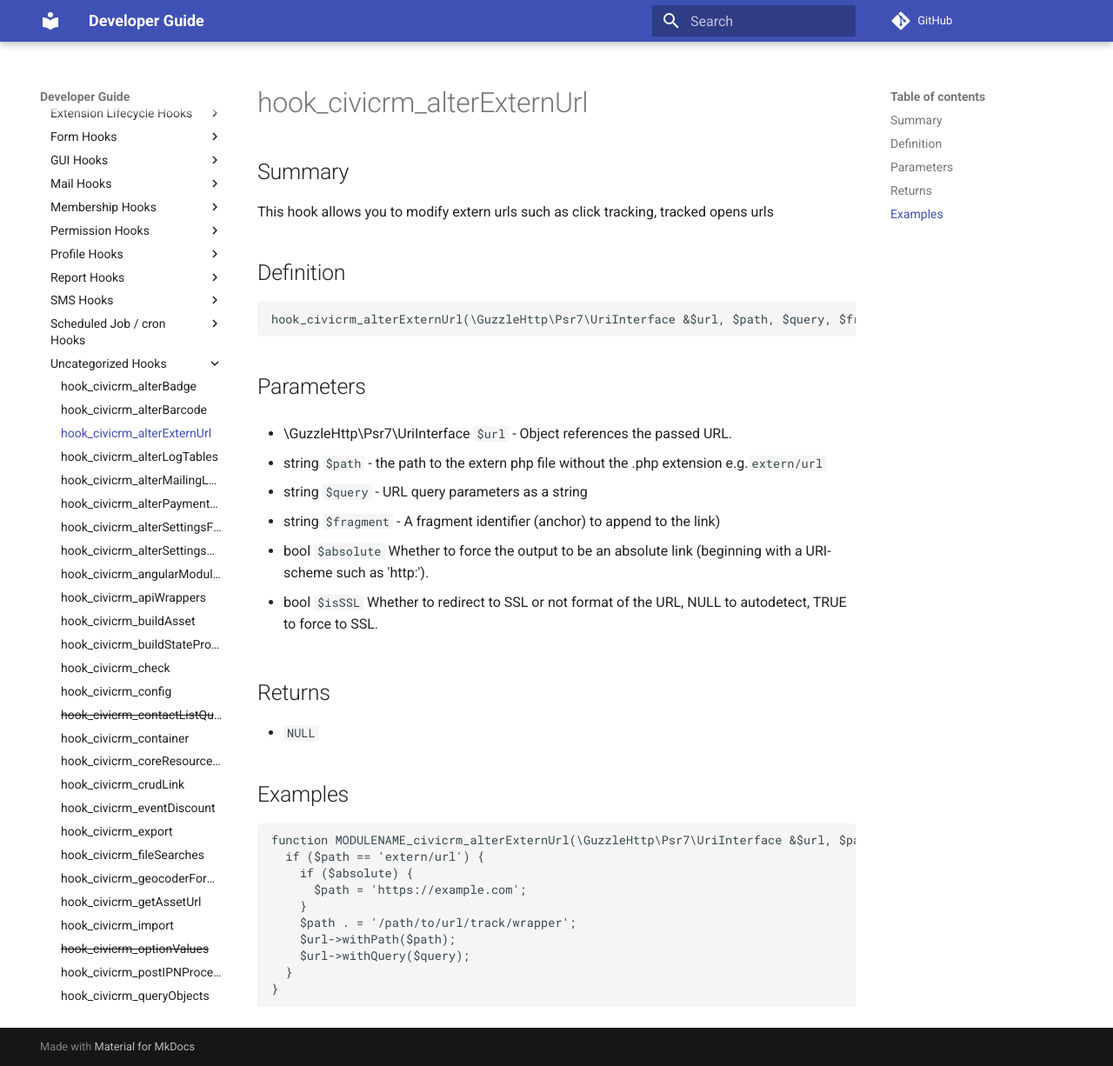
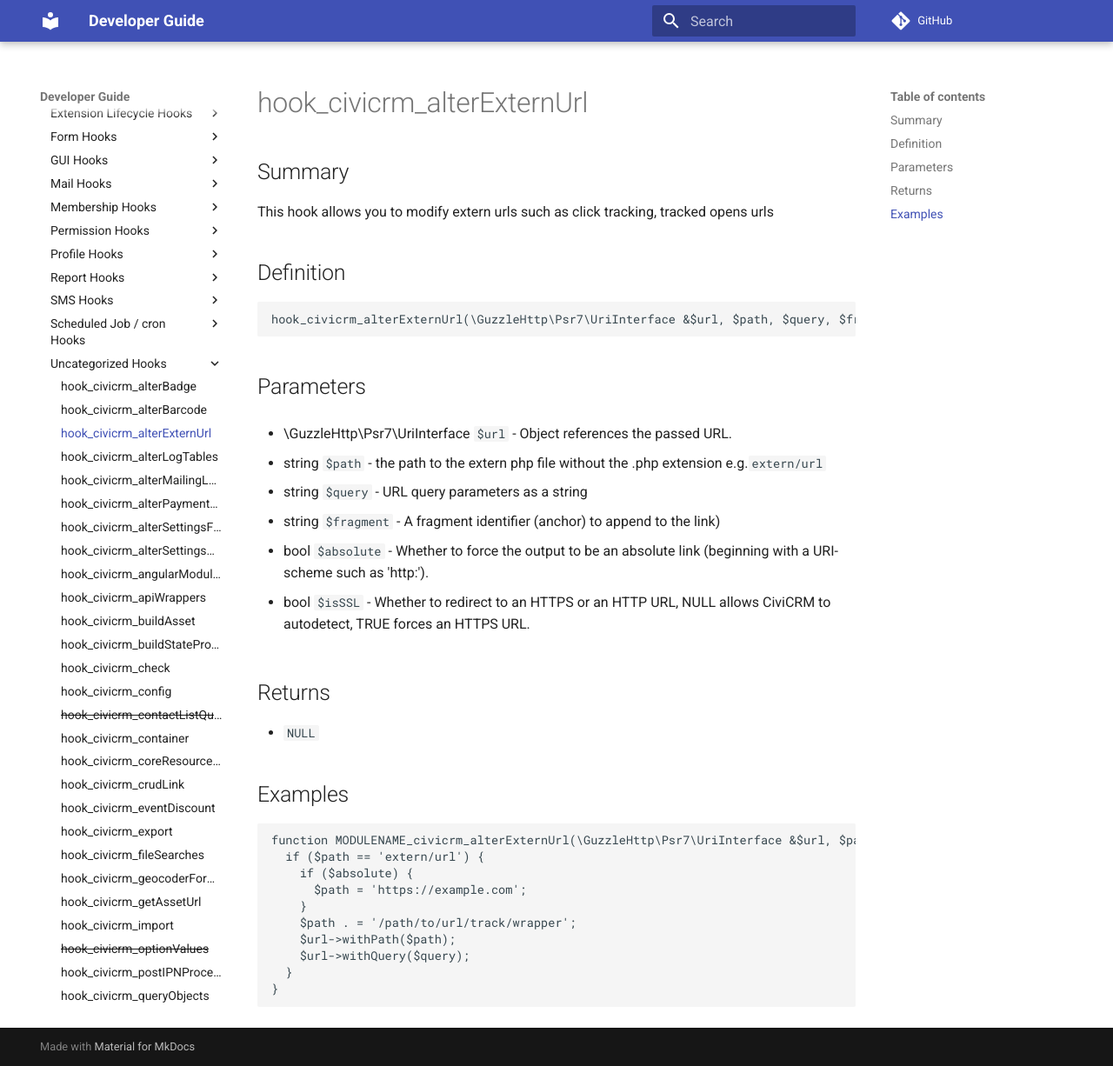
Before and after one commit to civicrm/civicrm-dev-docs, an MkDocs documentation site: the page built from docs/hooks/hook_civicrm_alterExternUrl.md, in a window 1280 px wide and 1226 px high. Shown: the whole window at 87% size. Built offline with MkDocs 1.6.1 and Material for MkDocs 9.7.7, drawn with Linux system fonts in a browser that asks for light colours; comment, search, counter and statistics services are not loaded; old or Windows-style settings are respelled for this version of MkDocs.

Commit message:
Update documenation following Mikey's comments

```diff
--- a/docs/hooks/hook_civicrm_alterExternUrl.md
+++ b/docs/hooks/hook_civicrm_alterExternUrl.md
@@ -3,7 +3,6 @@
 ## Summary
 
 This hook allows you to modify extern urls such as click tracking, tracked opens urls
-
 
 
 ## Definition
@@ -22,9 +21,9 @@ hook_civicrm_alterExternUrl(\GuzzleHttp\Psr7\UriInterface &$url, $path, $query,
 
 - string `$fragment` - A fragment identifier (anchor) to append to the link)
 
-- bool `$absolute` Whether to force the output to be an absolute link (beginning with a URI-scheme such as 'http:').
+- bool `$absolute` - Whether to force the output to be an absolute link (beginning with a URI-scheme such as 'http:').
 
-- bool `$isSSL` Whether to redirect to SSL or not format of the URL, NULL to autodetect, TRUE to force to SSL.
+- bool `$isSSL` - Whether to redirect to an HTTPS or an HTTP URL, NULL allows CiviCRM to autodetect, TRUE forces an HTTPS URL.
 
 ## Returns
 
```
